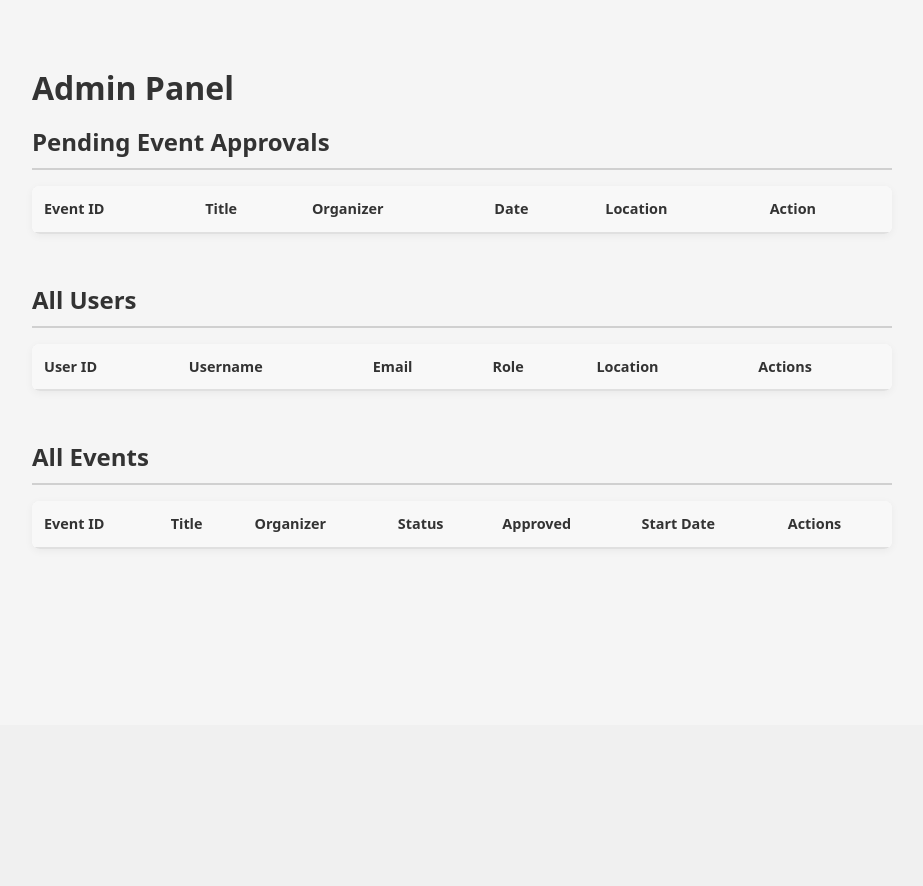
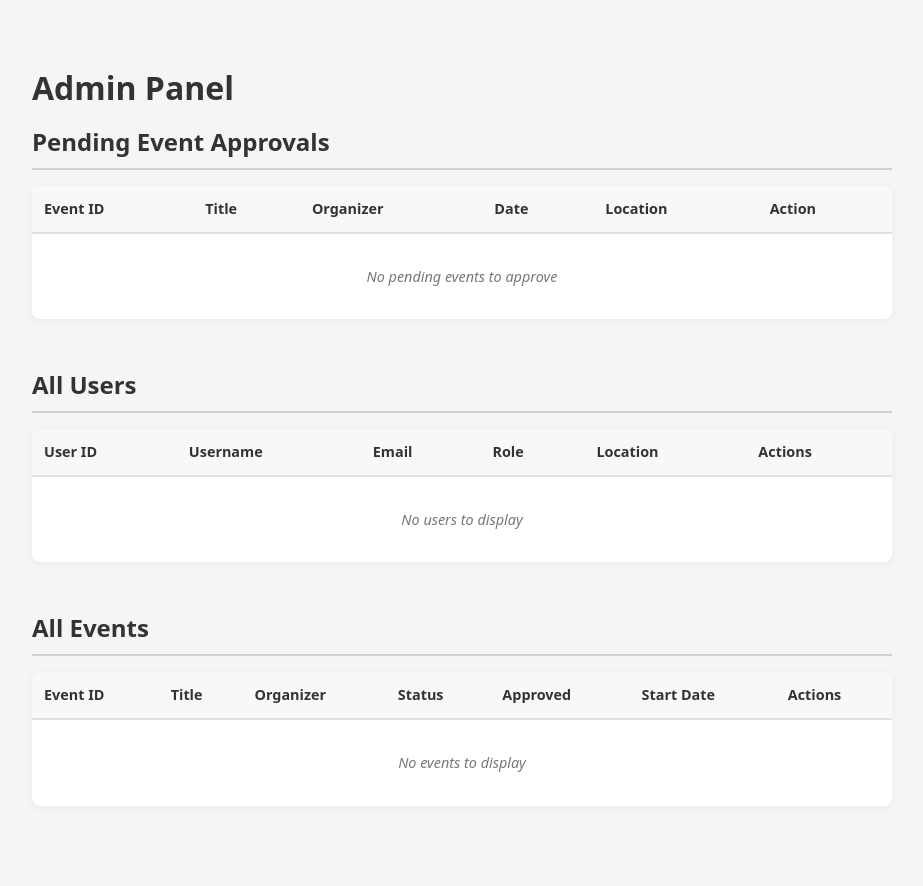
Before and after one commit to amrosner/neighborly, a PHP site: page /pages/admin_panel.php in a window 1280 px wide. Shown: the part 75-961 px from the top of the page, without its empty margins (178-1101 px from the left). Before the commit the page ends 624 px from the top, so only its background shows below. Run offline with PHP 8.4, Linux system fonts and the light colour scheme; lists and menus that the app fills with data are empty.

Commit message:
If applied, it will apply placeholder text when admin_panel is empty

```diff
--- a/pages/admin_panel.php
+++ b/pages/admin_panel.php
@@ -27,6 +27,9 @@ ob_start();
             </tr>
         </thead>
         <tbody>
+            <tr class="empty-row">
+                <td colspan="6">No pending events to approve</td>
+            </tr>
         </tbody>
     </table>
 </div>
@@ -46,6 +49,9 @@ ob_start();
             </tr>
         </thead>
         <tbody>
+            <tr class="empty-row">
+                <td colspan="6">No users to display</td>
+            </tr>
         </tbody>
     </table>
 </div>
@@ -66,6 +72,9 @@ ob_start();
             </tr>
         </thead>
         <tbody>
+            <tr class="empty-row">
+                <td colspan="7">No events to display</td>
+            </tr>
         </tbody>
     </table>
 </div>
```
